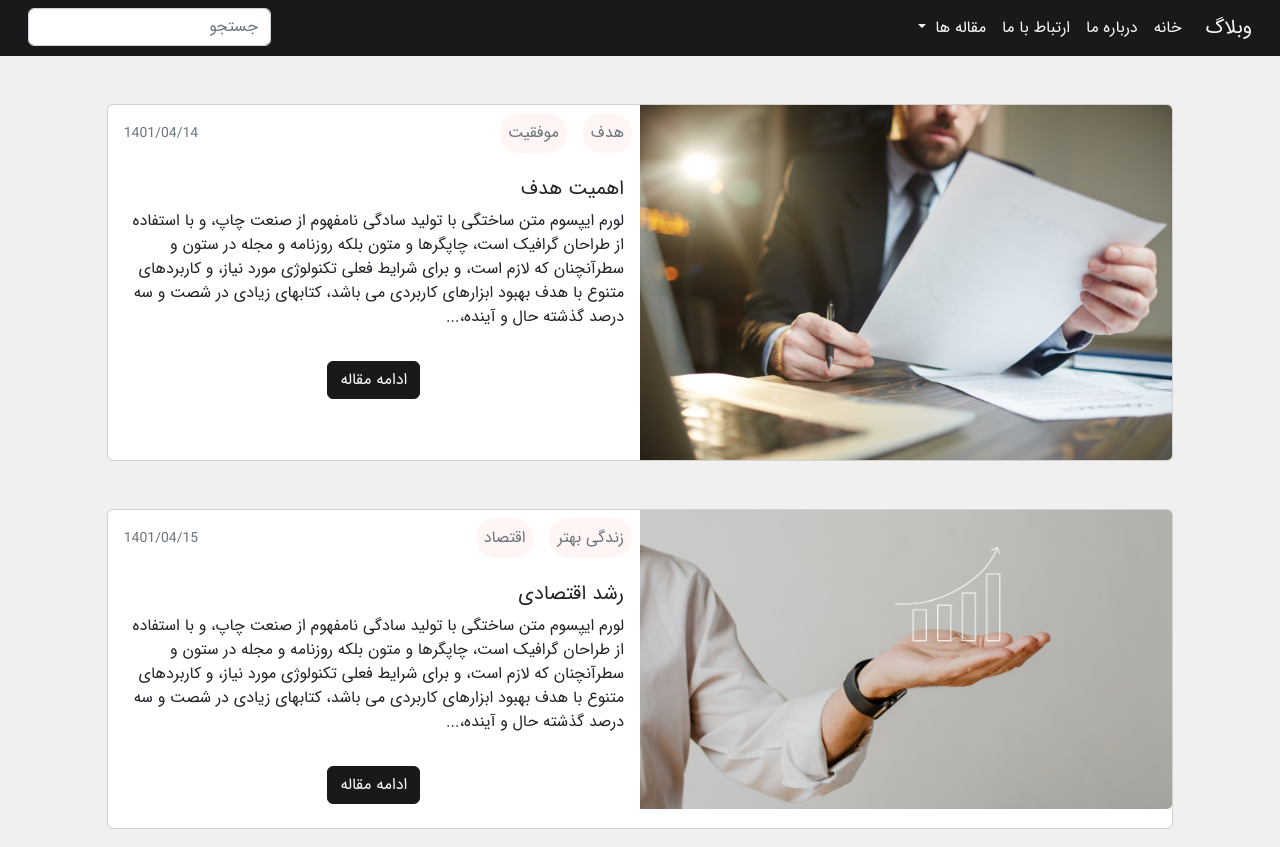
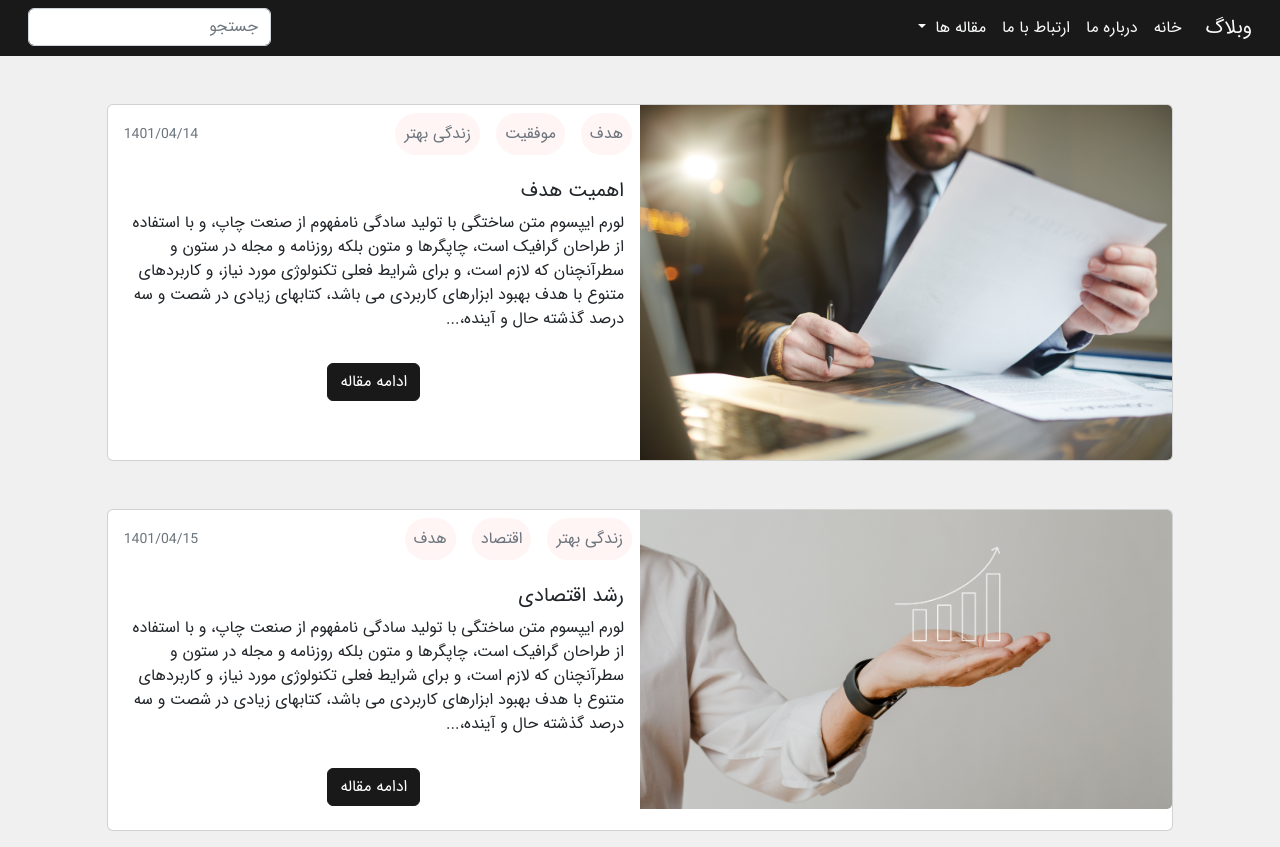
Before and after one commit to AliKarimNemati/weblog, a Vue app: page / in a window 1280 px wide. Built offline with nearby package versions, Linux system fonts and the light colour scheme.

Commit message:
keyword option added

```diff
--- a/public/data/db.json
+++ b/public/data/db.json
@@ -6,7 +6,7 @@
             "athor": "علی",
             "shortContent": "لورم ایپسوم متن ساختگی با تولید سادگی نامفهوم از صنعت چاپ، و با استفاده از طراحان گرافیک است، چاپگرها و متون بلکه روزنامه و مجله در ستون و سطرآنچنان که لازم است، و برای شرایط فعلی تکنولوژی مورد نیاز، و کاربردهای متنوع با هدف بهبود ابزارهای کاربردی می باشد، کتابهای زیادی در شصت و سه درصد گذشته حال و آینده،...",
             "longContent": "سطرآنچنان که لازم است سادگی نامفهوم از صنعت چاپ، روزنامه آینده لورم ایپسوم متن ساختگی با تولید سادگی نامفهوم از صنعت چاپ، و با استفاده از طراحان گرافیک است، چاپگرها و متون بلکه روزنامه و مجله در ستون و سطرآنچنان که لازم است، و برای شرایط فعلی تکنولوژی مورد نیاز، و کاربردهای متنوع با هدف بهبود ابزارهای کاربردی می باشد، کتابهای زیادی در شصت و سه درصد گذشته حال و آینده، شناخت فراوان جامعه و چاپگرها و متون بلکه روزنامه و مجله در ستون و سطرآنچنان که لازم است سادگی نامفهوم از صنعت چاپ، روزنامه آینده لورم ایپسوم متن ساختگی با تولید سادگی نامفهوم از صنعت چاپ، و با استفاده از طراحان گرافیک است، چاپگرها و متون بلکه روزنامه و مجله در ستون و سطرآنچنان که لازم است، و برای شرایط فعلی تکنولوژی مورد نیاز، و کاربردهای متنوع با هدف بهبود ابزارهای کاربردی می باشد، کتابهای زیادی در شصت و سه درصد گذشته حال و آینده، شناخت فراوان جامعه و چاپگرها و متون بلکه روزنامه و مجله در ستون و سطرآنچنان که لازم است سادگی نامفهوم از صنعت چاپ، روزنامه آینده لورم ایپسوم متن ساختگی با تولید سادگی نامفهوم از صنعت چاپ، و با استفاده از طراحان گرافیک است، چاپگرها و متون بلکه روزنامه و مجله در ستون و سطرآنچنان که لازم است، و برای شرایط فعلی تکنولوژی مورد نیاز، و کاربردهای متنوع با هدف بهبود ابزارهای کاربردی می باشد، کتابهای زیادی در شصت و سه درصد گذشته حال و آینده، شناخت فراوان جامعه و چاپگرها و متون بلکه روزنامه و مجله در ستون و سطرآنچنان که لازم است سادگی نامفهوم از صنعت چاپ، روزنامه آینده",
-            "keywords":["هدف", "موفقیت"],
+            "keywords":["هدف", "موفقیت", "زندگی بهتر"],
             "imgSrc": "img/1.jpg",
             "date": "1401/04/14"
         },
@@ -16,7 +16,7 @@
             "athor": "علی",
             "shortContent": "لورم ایپسوم متن ساختگی با تولید سادگی نامفهوم از صنعت چاپ، و با استفاده از طراحان گرافیک است، چاپگرها و متون بلکه روزنامه و مجله در ستون و سطرآنچنان که لازم است، و برای شرایط فعلی تکنولوژی مورد نیاز، و کاربردهای متنوع با هدف بهبود ابزارهای کاربردی می باشد، کتابهای زیادی در شصت و سه درصد گذشته حال و آینده،...",
             "longContent": "سطرآنچنان که لازم است سادگی نامفهوم از صنعت چاپ، روزنامه آینده لورم ایپسوم متن ساختگی با تولید سادگی نامفهوم از صنعت چاپ، و با استفاده از طراحان گرافیک است، چاپگرها و متون بلکه روزنامه و مجله در ستون و سطرآنچنان که لازم است، و برای شرایط فعلی تکنولوژی مورد نیاز، و کاربردهای متنوع با هدف بهبود ابزارهای کاربردی می باشد، کتابهای زیادی در شصت و سه درصد گذشته حال و آینده، شناخت فراوان جامعه و چاپگرها و متون بلکه روزنامه و مجله در ستون و سطرآنچنان که لازم است سادگی نامفهوم از صنعت چاپ، روزنامه آینده لورم ایپسوم متن ساختگی با تولید سادگی نامفهوم از صنعت چاپ، و با استفاده از طراحان گرافیک است، چاپگرها و متون بلکه روزنامه و مجله در ستون و سطرآنچنان که لازم است، و برای شرایط فعلی تکنولوژی مورد نیاز، و کاربردهای متنوع با هدف بهبود ابزارهای کاربردی می باشد، کتابهای زیادی در شصت و سه درصد گذشته حال و آینده، شناخت فراوان جامعه و چاپگرها و متون بلکه روزنامه و مجله در ستون و سطرآنچنان که لازم است سادگی نامفهوم از صنعت چاپ، روزنامه آینده لورم ایپسوم متن ساختگی با تولید سادگی نامفهوم از صنعت چاپ، و با استفاده از طراحان گرافیک است، چاپگرها و متون بلکه روزنامه و مجله در ستون و سطرآنچنان که لازم است، و برای شرایط فعلی تکنولوژی مورد نیاز، و کاربردهای متنوع با هدف بهبود ابزارهای کاربردی می باشد، کتابهای زیادی در شصت و سه درصد گذشته حال و آینده، شناخت فراوان جامعه و چاپگرها و متون بلکه روزنامه و مجله در ستون و سطرآنچنان که لازم است سادگی نامفهوم از صنعت چاپ، روزنامه آینده",
-            "keywords":["زندگی بهتر", "اقتصاد"],
+            "keywords":["زندگی بهتر", "اقتصاد", "هدف"],
             "imgSrc": "img/2.jpg",
             "date": "1401/04/15"
         }
--- a/src/components/Article.vue
+++ b/src/components/Article.vue
@@ -1,26 +1,31 @@
 <template>
-  <div class="card mb-3 p-0 container-fluid col-10 article" dir="rtl">
+  <div class="card mb-3 p-0 container-fluid col-10 article" dir="rtl" v-if="isKeyword[article.id - 1]">
     <div class="row g-0">
       <div class="col-md-6">
-        <img
-          :src="article.imgSrc"
-          class="img-fluid w-100 img-article"
-        />
+        <img :src="article.imgSrc" class="img-fluid w-100 img-article" />
       </div>
       <div class="col-md-6">
         <div class="justify-content-between d-none d-md-flex">
           <div class="d-flex">
-            <a href="#"  v-for="(keyword, i) in article.keywords" :key="i" class="text-muted bg-keyword rounded-pill p-2 m-2 text-decoration-none "> {{keyword}} </a>
+            <button
+              @click="handleKeyword"
+              v-for="(keyword, i) in article.keywords"
+              :key="i"
+              class="text-muted bg-keyword rounded-pill p-2 m-2 btn"
+              :value="keyword"
+            >
+              {{ keyword }}
+            </button>
           </div>
           <p class="card-text align-self-center m-3">
             <small class="text-muted">{{ article.date }}</small>
           </p>
         </div>
         <div class="card-body">
-          <h5 class="card-title"> {{article.title}} </h5>
-          <p class="card-text"> {{article.shortContent}} </p>
+          <h5 class="card-title">{{ article.title }}</h5>
+          <p class="card-text">{{ article.shortContent }}</p>
           <nav class="text-center h5">
-            <a class="text-decoration-none btn btn-primary link-light mt-3" href="./article.html"
+            <a class="text-decoration-none btn btn-primary mt-3" href=""
               >ادامه مقاله</a
             >
           </nav>
@@ -32,12 +37,18 @@
 
 <script>
 export default {
-  props: ['article'],
+  props: ["article", "isKeyword"],
+  methods: {
+    handleKeyword(e) {
+      this.$emit('setKeyword', e.target.value)
+      console.log(this.isKeyword);
+    },
+  },
 };
 </script>
 
 <style>
-.img-article{
-  border-radius:0 5px 5px 0;
+.img-article {
+  border-radius: 0 5px 5px 0;
 }
 </style>
--- a/src/views/Home.vue
+++ b/src/views/Home.vue
@@ -1,6 +1,13 @@
 <template>
   <Navbar />
-  <Article class="mt-5" v-for="(article , i) in articles" :key="i" :article="article"/>
+  <Article
+    class="mt-5"
+    v-for="(article, i) in articles"
+    :key="i"
+    :article="article"
+    :isKeyword="isKeyword"
+    @setKeyword="setKeyword"
+  />
 </template>
 
 <script>
@@ -9,13 +16,30 @@ import Article from "../components/Article.vue";
 export default {
   name: "Home",
   components: { Navbar, Article },
-  data(){
-    return{
-      articles:[]
-    }
+  data() {
+    return {
+      articles: [],
+      keyword: "",
+      isKeyword: [true, true],
+    };
   },
-  async mounted(){
-    this.articles = (await (await fetch('data/db.json')).json()).articles;
-  }
+
+  methods: {
+    setKeyword(e) {
+      this.articles.forEach((article, index) => {
+        for (let i = 0; i < article.keywords.length; i++) {
+          if (article.keywords[i] == e) {
+            this.isKeyword[index] = true;
+            break;
+          } else {
+            this.isKeyword[index] = false;
+          }
+        }
+      });
+    },
+  },
+  async mounted() {
+    this.articles = (await (await fetch("data/db.json")).json()).articles;
+  },
 };
 </script>
```
Also changed, not shown: src/router/index.js (line endings or trailing spaces).
